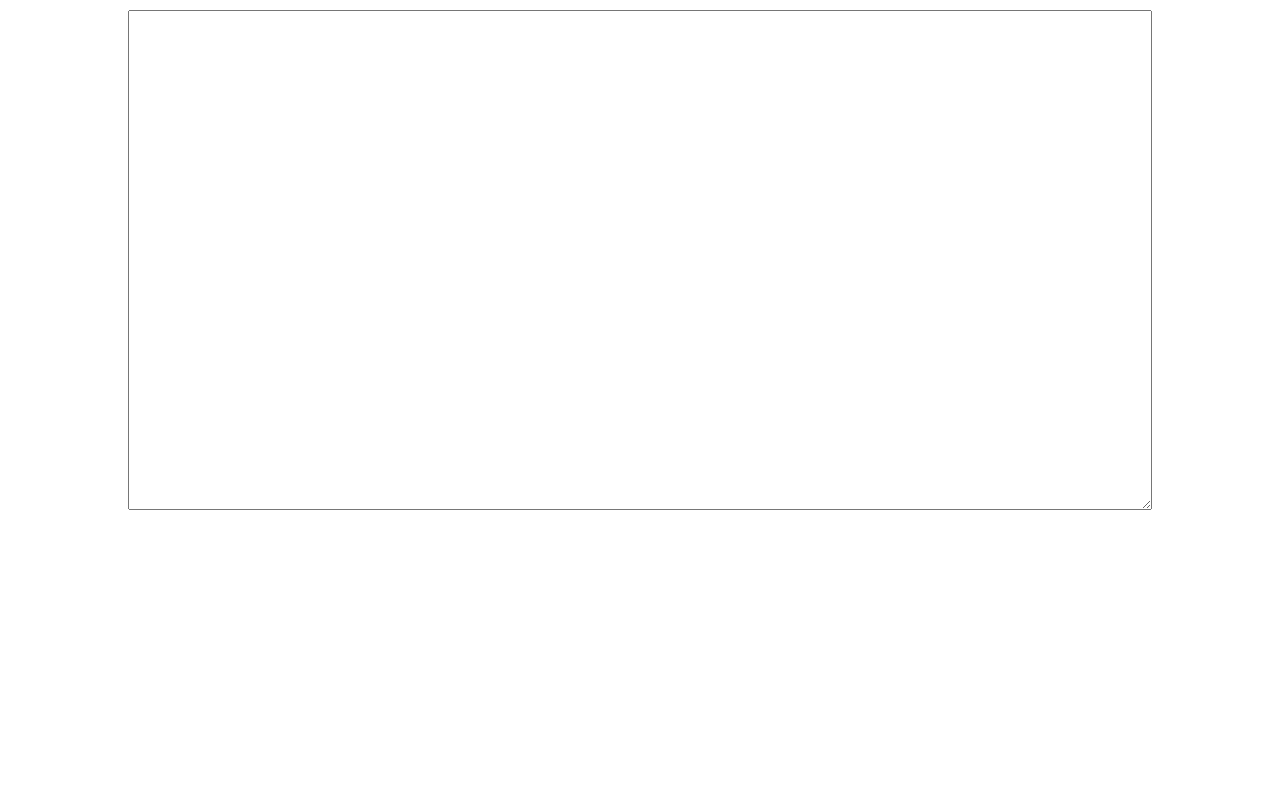
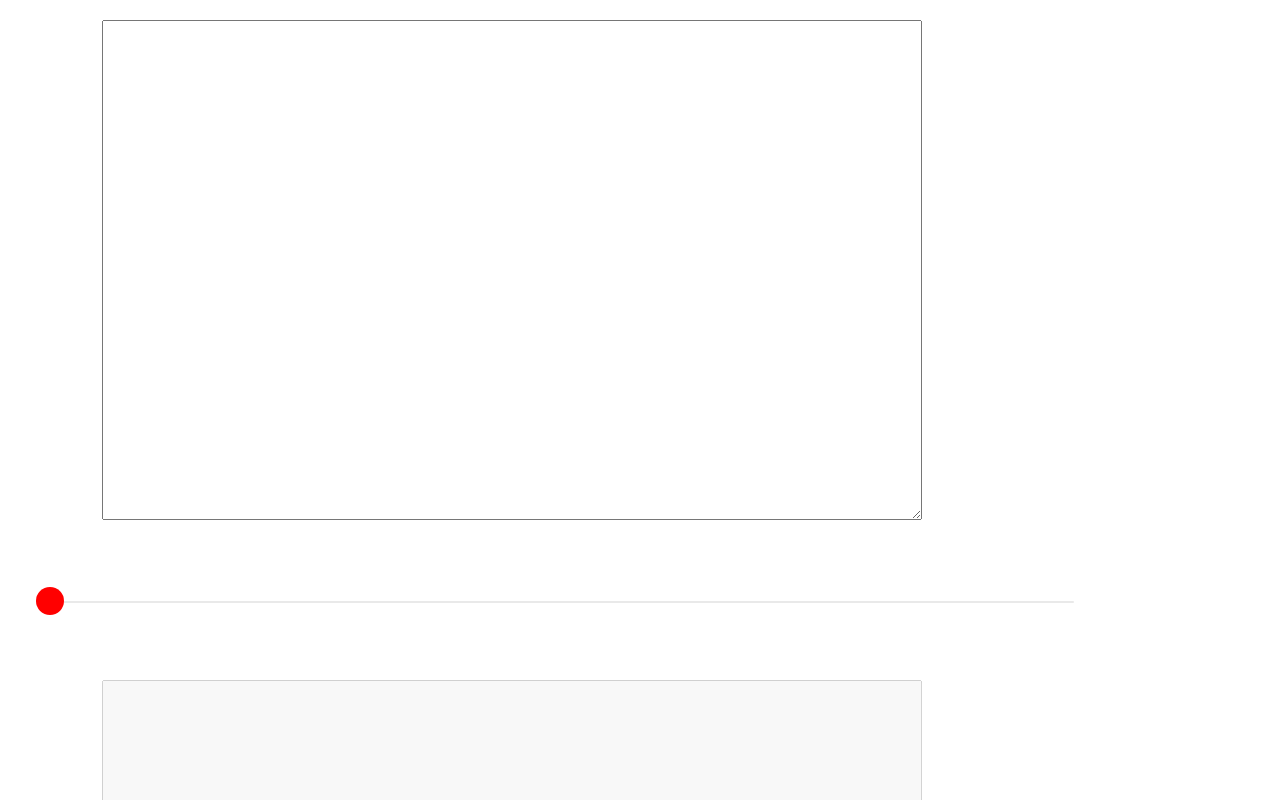
Before and after one commit to sumedhmohile/codeflow, a React (Create React App) app: page / in a window 1280 px wide. Shown: the top 800 px of the page. Built offline with nearby package versions, Linux system fonts and the light colour scheme.

Commit message:
Added slider and historical view in separate text area

```diff
--- a/package.json
+++ b/package.json
@@ -6,6 +6,7 @@
     "@testing-library/jest-dom": "^4.2.4",
     "@testing-library/react": "^9.5.0",
     "@testing-library/user-event": "^7.2.1",
+    "rc-slider": "^9.3.1",
     "react": "^16.13.1",
     "react-dom": "^16.13.1",
     "react-scripts": "3.4.3"
--- a/src/App.css
+++ b/src/App.css
@@ -37,9 +37,18 @@
   }
 }
 
-textarea {
+.editor {
   width: 80%;
   height: 500px;
-  margin: 10px;
+  margin: 20px;
   padding: 10px;
 }
+
+.slider {
+  margin: 50px;
+}
+
+.main {
+  width: 80%;
+  padding: 10%px
+}
--- a/src/components/Editor.js
+++ b/src/components/Editor.js
@@ -1,18 +1,23 @@
 import React from 'react';
+import Slider from 'rc-slider';
+import 'rc-slider/assets/index.css'
 
 class Editor extends React.Component {
     constructor(props) {
         super(props);
         this.state = {
             textArray: [],
+            currentPoint: ""
         }
     }
 
     handleKeyDown(e) {
         if(isValidKey(e.key)) {
             if(this.state.textArray.length > 0) {
+                const current = this.state.textArray[this.state.textArray.length - 1] + e.key;
                 this.setState({
-                    textArray: [...this.state.textArray, this.state.textArray[this.state.textArray.length - 1] + e.key]
+                    textArray: [...this.state.textArray, current],
+                    currentPoint: this.state.currentPoint
                 })
             }
             else {
@@ -24,9 +29,38 @@ class Editor extends React.Component {
 
     }
 
+    onSliderChange(value) {
+        this.setState({
+            textArray: this.state.textArray,
+            currentPoint: this.state.textArray[value]
+        });
+    }
+
     render() {
         return (
-            <textarea className="formControl" onKeyDown={this.handleKeyDown.bind(this)}></textarea>
+            <div className="main">
+                <textarea className="formControl editor" onKeyDown={this.handleKeyDown.bind(this)}></textarea>
+                <Slider className="slider"
+                        min={0}
+                        max={this.state.textArray.length}
+                        onChange={this.onSliderChange.bind(this)}
+                        railStyle={{
+                            height: 2
+                        }}
+                        handleStyle={{
+                            height: 28,
+                            width: 28,
+                            marginLeft: 0,
+                            marginTop: -14,
+                            backgroundColor: "red",
+                            border: 1
+                        }}
+                        trackStyle={{
+                            background: "none"
+                        }}
+                />
+                <textarea className="formControl editor" disabled="disabled" value={this.state.currentPoint}></textarea>
+            </div>
         )
     }
 }
```
Also changed, not shown: 1 other file (tests, documents, lock files or other folders).
